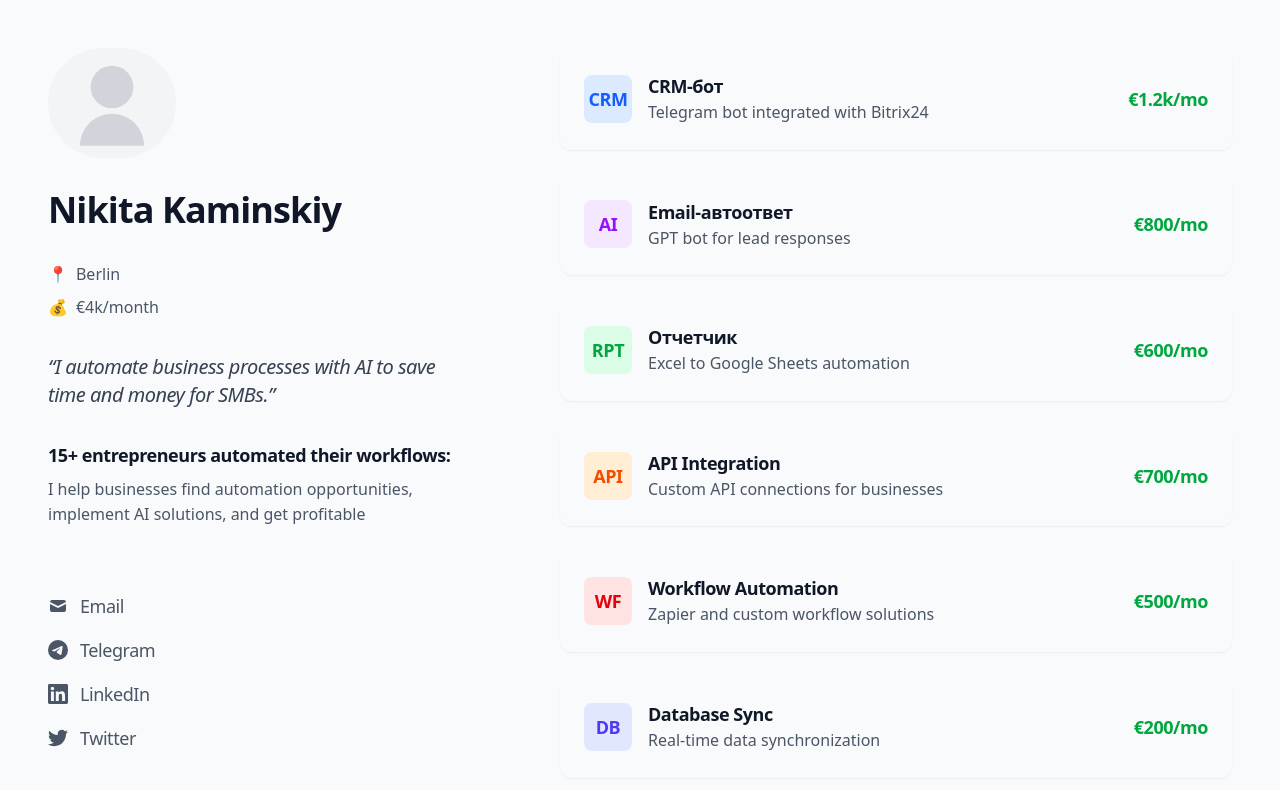
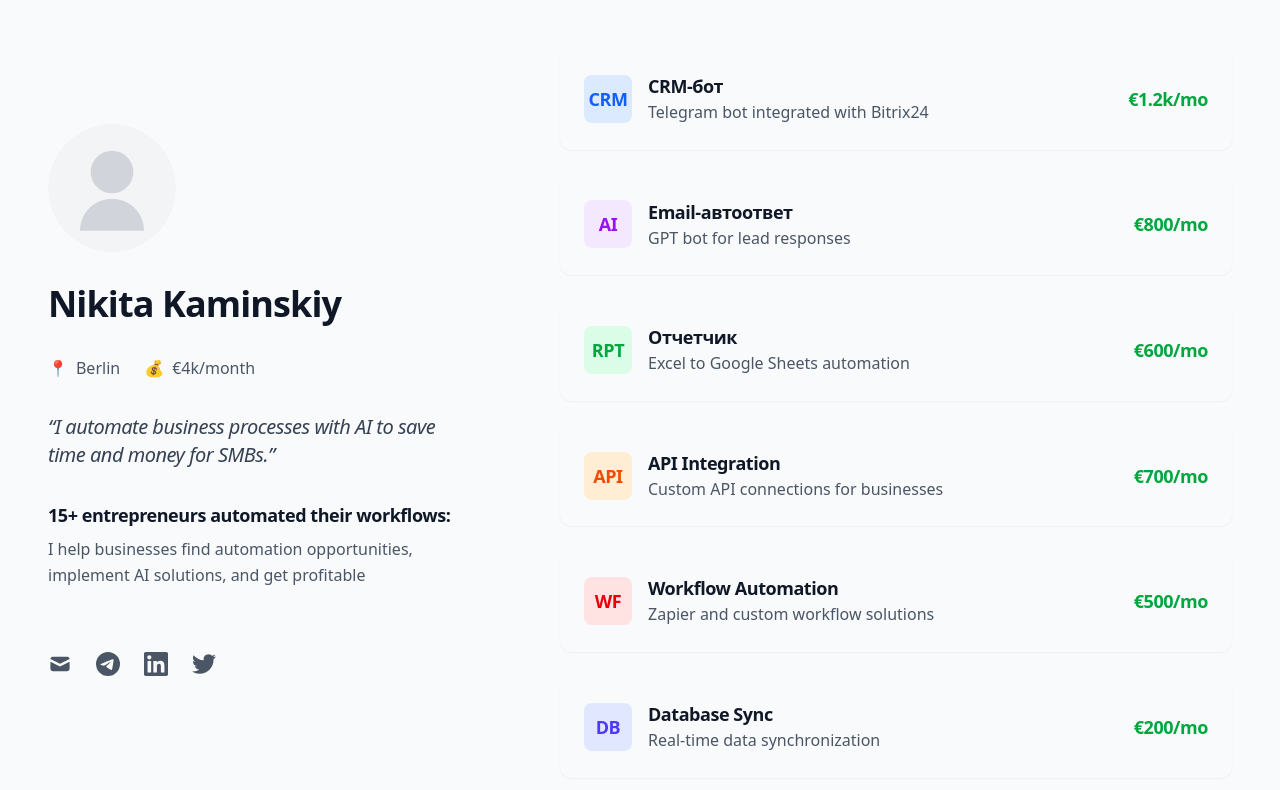
Before and after one commit to MrKaminskiy/nikitakaminskiy.com, a Next.js app: page / in a window 1280 px wide. Shown: the top 790 px of the page. Built offline with nearby package versions, Linux system fonts and the light colour scheme.

Commit message:
Update layout: location and revenue in one line, social icons only in horizontal row

```diff
--- a/src/app/page.tsx
+++ b/src/app/page.tsx
@@ -23,7 +23,7 @@
             </h1>
 
             {/* Location and Revenue */}
-            <div className="space-y-2">
+            <div className="flex items-center gap-6">
               <p className="text-gray-600 flex items-center gap-2">
                 <span>📍</span>
                 Berlin
@@ -51,43 +51,43 @@
 
             {/* Contact Section */}
             <div className="pt-8">
-              <div className="flex flex-col space-y-4 text-lg">
+              <div className="flex space-x-6">
                 <a
                   href="mailto:nikita@example.com"
-                  className="text-gray-600 hover:text-gray-900 transition-colors flex items-center space-x-3"
+                  className="text-gray-600 hover:text-gray-900 transition-colors"
+                  title="Email"
                 >
-                  <svg className="w-5 h-5" fill="currentColor" viewBox="0 0 20 20">
+                  <svg className="w-6 h-6" fill="currentColor" viewBox="0 0 20 20">
                     <path d="M2.003 5.884L10 9.882l7.997-3.998A2 2 0 0016 4H4a2 2 0 00-1.997 1.884z" />
                     <path d="M18 8.118l-8 4-8-4V14a2 2 0 002 2h12a2 2 0 002-2V8.118z" />
                   </svg>
-                  <span>Email</span>
                 </a>
                 <a
                   href="https://t.me/nikita_kaminskiy"
-                  className="text-gray-600 hover:text-gray-900 transition-colors flex items-center space-x-3"
+                  className="text-gray-600 hover:text-gray-900 transition-colors"
+                  title="Telegram"
                 >
-                  <svg className="w-5 h-5" fill="currentColor" viewBox="0 0 24 24">
+                  <svg className="w-6 h-6" fill="currentColor" viewBox="0 0 24 24">
                     <path d="M11.944 0A12 12 0 0 0 0 12a12 12 0 0 0 12 12 12 12 0 0 0 12-12A12 12 0 0 0 12 0a12 12 0 0 0-.056 0zm4.962 7.224c.1-.002.321.023.465.14a.506.506 0 0 1 .171.325c.016.093.036.306.02.472-.18 1.898-.962 6.502-1.36 8.627-.168.9-.499 1.201-.82 1.23-.696.065-1.225-.46-1.9-.902-1.056-.693-1.653-1.124-2.678-1.8-1.185-.78-.417-1.21.258-1.91.177-.184 3.247-2.977 3.307-3.23.007-.032.014-.15-.056-.212s-.174-.041-.249-.024c-.106.024-1.793 1.14-5.061 3.345-.48.33-.913.49-1.302.48-.428-.008-1.252-.241-1.865-.44-.752-.245-1.349-.374-1.297-.789.027-.216.325-.437.893-.663 3.498-1.524 5.83-2.529 6.998-3.014 3.332-1.386 4.025-1.627 4.476-1.635z"/>
                   </svg>
-                  <span>Telegram</span>
                 </a>
                 <a
                   href="https://linkedin.com/in/nikita-kaminskiy"
-                  className="text-gray-600 hover:text-gray-900 transition-colors flex items-center space-x-3"
+                  className="text-gray-600 hover:text-gray-900 transition-colors"
+                  title="LinkedIn"
                 >
-                  <svg className="w-5 h-5" fill="currentColor" viewBox="0 0 24 24">
+                  <svg className="w-6 h-6" fill="currentColor" viewBox="0 0 24 24">
                     <path d="M20.447 20.452h-3.554v-5.569c0-1.328-.027-3.037-1.852-3.037-1.853 0-2.136 1.445-2.136 2.939v5.667H9.351V9h3.414v1.561h.046c.477-.9 1.637-1.85 3.37-1.85 3.601 0 4.267 2.37 4.267 5.455v6.286zM5.337 7.433c-1.144 0-2.063-.926-2.063-2.065 0-1.138.92-2.063 2.063-2.063 1.14 0 2.064.925 2.064 2.063 0 1.139-.925 2.065-2.064 2.065zm1.782 13.019H3.555V9h3.564v11.452zM22.225 0H1.771C.792 0 0 .774 0 1.729v20.542C0 23.227.792 24 1.771 24h20.451C23.2 24 24 23.227 24 22.271V1.729C24 .774 23.2 0 22.222 0h.003z"/>
                   </svg>
-                  <span>LinkedIn</span>
                 </a>
                 <a
                   href="https://twitter.com/nikita_kaminskiy"
-                  className="text-gray-600 hover:text-gray-900 transition-colors flex items-center space-x-3"
+                  className="text-gray-600 hover:text-gray-900 transition-colors"
+                  title="Twitter"
                 >
-                  <svg className="w-5 h-5" fill="currentColor" viewBox="0 0 24 24">
+                  <svg className="w-6 h-6" fill="currentColor" viewBox="0 0 24 24">
                     <path d="M23.953 4.57a10 10 0 01-2.825.775 4.958 4.958 0 002.163-2.723c-.951.555-2.005.959-3.127 1.184a4.92 4.92 0 00-8.384 4.482C7.69 8.095 4.067 6.13 1.64 3.162a4.822 4.822 0 00-.666 2.475c0 1.71.87 3.213 2.188 4.096a4.904 4.904 0 01-2.228-.616v.06a4.923 4.923 0 003.946 4.827 4.996 4.996 0 01-2.212.085 4.936 4.936 0 004.604 3.417 9.867 9.867 0 01-6.102 2.105c-.39 0-.779-.023-1.17-.067a13.995 13.995 0 007.557 2.209c9.053 0 13.998-7.496 13.998-13.985 0-.21 0-.42-.015-.63A9.935 9.935 0 0024 4.59z"/>
                   </svg>
-                  <span>Twitter</span>
                 </a>
               </div>
             </div>
```
